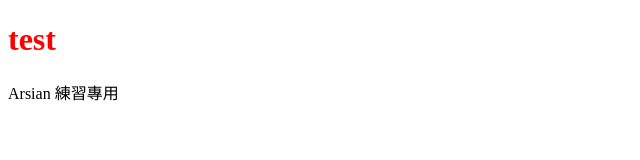
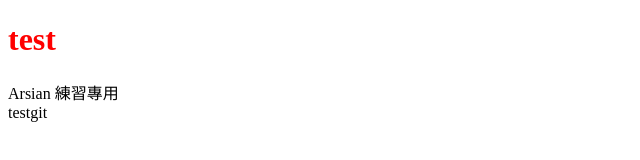
Before and after one commit to arsian86/git, a plain HTML site: page index.html in a window 1280 px wide. Shown: the full height of the page, 0-640 px from the left. Drawn offline with Linux system fonts and the light colour scheme.

```diff
--- a/index.html
+++ b/index.html
@@ -7,6 +7,7 @@
     <h1 color="red">test</h1>
     <link rel="stylesheet" href="style.css">
     <footer>Arsian 練習專用</footer>
+    <test>testgit </test>
 </head>
 <body>
 
```
